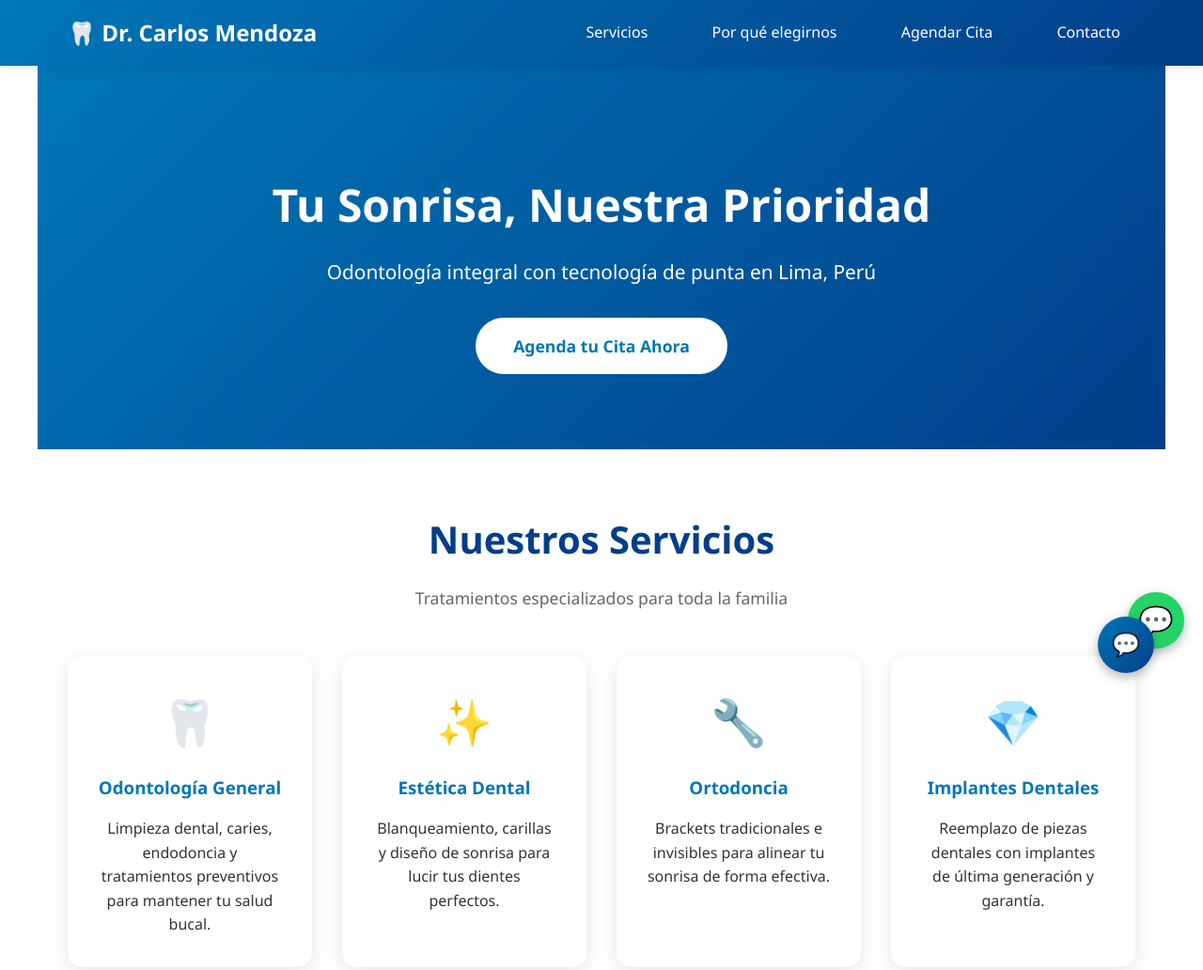
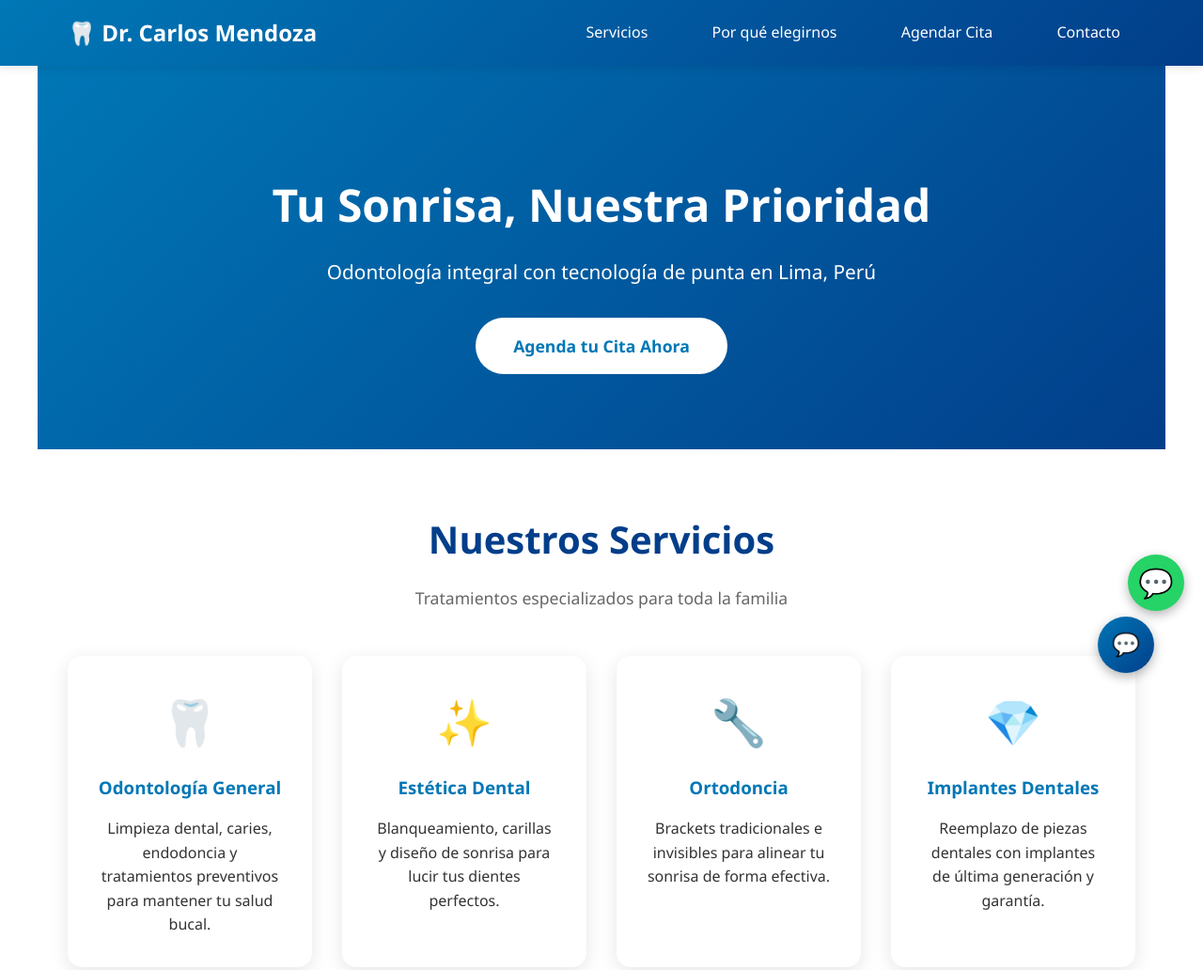
Before and after one commit to daneirostro/web, a plain HTML site: page index.html in a window 1280 px wide. Shown: the top 1032 px of the page at 94% size. Drawn offline with Linux system fonts and the light colour scheme; no server answers; a script that the page names is missing.

Commit message:
botones whatsapp juntos

```diff
--- a/index.html
+++ b/index.html
@@ -479,16 +479,17 @@
     </div>
 </div>
 
-    <!-- Botón de WhatsApp - SIMPLE -->
+<!-- Botón de WhatsApp -->
 <a href="https://wa.me/51999999999?text=Hola%2C%20estoy%20interesado%20en%20consultar%20sus%20servicios"
    target="_blank"
-   style="position: fixed; bottom: 110px; right: 20px; width: 60px; height: 60px; background: #25D366; border-radius: 50%; display: flex; align-items: center; justify-content: center; z-index: 998; cursor: pointer; box-shadow: 0 4px 12px rgba(0,0,0,0.3); text-decoration: none; transition: transform 0.3s;">
+   style="position: fixed; bottom: 150px; right: 20px; width: 60px; height: 60px; background: #25D366; border-radius: 50%; display: flex; align-items: center; justify-content: center; z-index: 998; cursor: pointer; box-shadow: 0 4px 12px rgba(0,0,0,0.3); text-decoration: none; transition: transform 0.3s;">
     <span style="font-size: 30px; color: white;">💬</span>
 </a>
 
 <style>
     a[href*="wa.me"]:hover {
         transform: scale(1.1);
+        box-shadow: 0 6px 20px rgba(37, 211, 102, 0.5);
     }
 </style>
 
```
